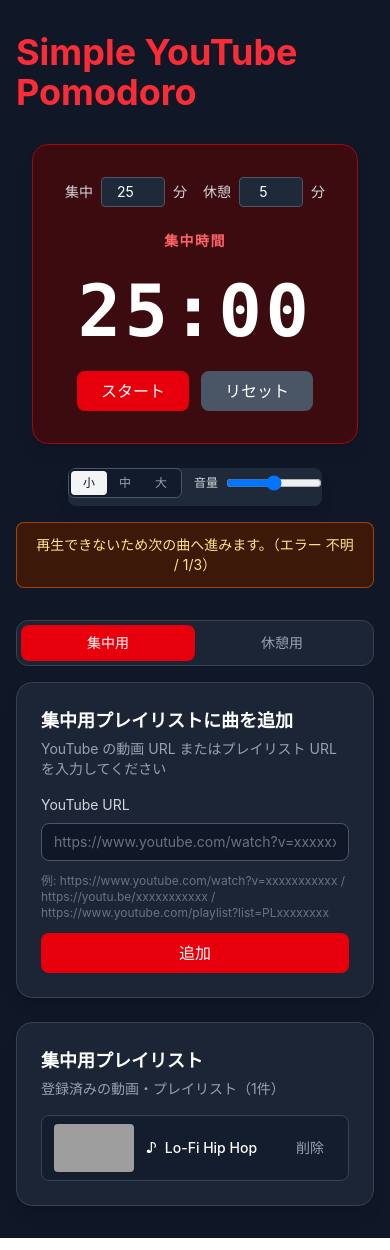
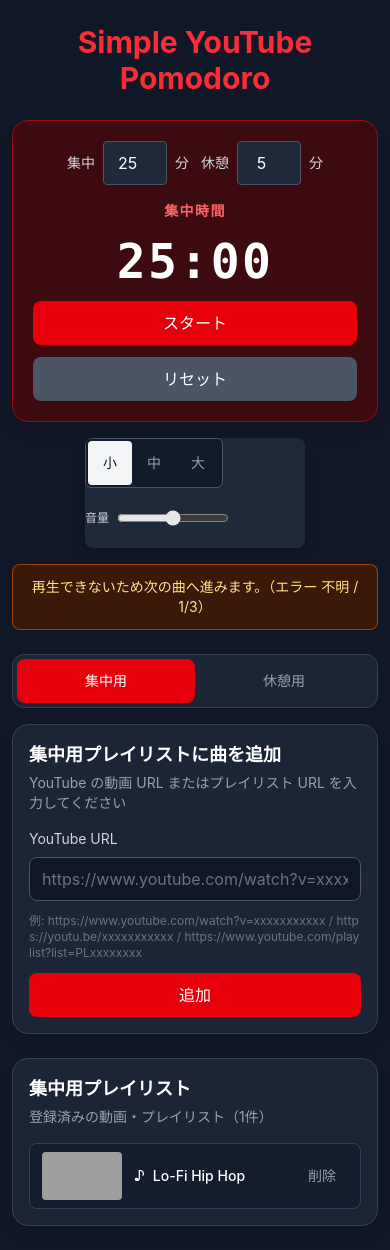
Before and after one commit to takato0718/pomodoro, a React (Vite) app: page / in a window 390 px wide. Built offline with nearby package versions, Linux system fonts and the light colour scheme; grey boxes are pictures that could not be loaded.

Commit message:
レスポンシブ対応スマホ、タブレット、PC

```diff
--- a/index.html
+++ b/index.html
@@ -3,7 +3,7 @@
   <head>
     <meta charset="UTF-8" />
     <link rel="icon" type="image/svg+xml" href="/favicon.svg" />
-    <meta name="viewport" content="width=device-width, initial-scale=1.0" />
+    <meta name="viewport" content="width=device-width, initial-scale=1.0, viewport-fit=cover" />
     <title>Simple YouTube Pomodoro</title>
   </head>
   <body>
--- a/src/App.jsx
+++ b/src/App.jsx
@@ -277,12 +277,12 @@ function App() {
   );
 
   return (
-    <div className="flex min-h-screen flex-col items-center justify-center bg-gray-900 px-4 py-8 text-white">
-      <h1 className="mb-8 text-4xl font-bold text-red-500">
+    <div className="flex min-h-screen flex-col items-center justify-center bg-gray-900 px-3 py-6 text-white sm:px-4 sm:py-8">
+      <h1 className="mb-6 text-center text-3xl font-bold text-red-500 sm:mb-8 sm:text-4xl">
         Simple YouTube Pomodoro
       </h1>
 
-      <div className="flex w-full max-w-5xl flex-col items-center gap-6 lg:flex-row lg:items-start lg:justify-center">
+      <div className="flex w-full max-w-5xl flex-col items-center gap-4 sm:gap-6 lg:flex-row lg:items-start lg:justify-center">
         <Timer
           mode={mode}
           remainingSeconds={remainingSeconds}
@@ -320,7 +320,7 @@ function App() {
       )}
 
       <div
-        className="mt-8 flex w-full max-w-xl rounded-xl border border-gray-700 bg-gray-800/80 p-1"
+        className="mt-6 flex w-full max-w-xl rounded-xl border border-gray-700 bg-gray-800/80 p-1 sm:mt-8"
         role="tablist"
         aria-label="編集するプレイリスト"
       >
@@ -337,7 +337,7 @@ function App() {
               role="tab"
               aria-selected={isActive}
               onClick={() => setEditTarget(target)}
-              className={`flex-1 rounded-lg px-4 py-2 text-sm font-medium transition ${
+              className={`min-h-11 flex-1 rounded-lg px-3 py-2.5 text-sm font-medium transition sm:px-4 ${
                 isActive
                   ? activeClass
                   : 'text-gray-400 hover:bg-gray-700/60 hover:text-white'
--- a/src/components/Player.jsx
+++ b/src/components/Player.jsx
@@ -339,10 +339,10 @@ const Player = forwardRef(function Player(
     <div
       className={
         size === PLAYER_SIZES.LARGE
-          ? 'fixed inset-0 z-50 flex flex-col bg-black/95 p-3'
+          ? 'fixed inset-0 z-50 flex flex-col bg-black/95 p-3 pt-[max(0.75rem,env(safe-area-inset-top))] pb-[max(0.75rem,env(safe-area-inset-bottom))]'
           : size === PLAYER_SIZES.MEDIUM
-            ? 'fixed inset-x-0 bottom-0 z-40 flex h-[50vh] min-h-[248px] flex-col border-t border-gray-700 bg-gray-950/95 p-3 shadow-2xl'
-            : 'shrink-0 overflow-hidden rounded-lg bg-gray-800 shadow-lg'
+            ? 'fixed inset-x-0 bottom-0 z-40 flex h-[40vh] min-h-[248px] flex-col border-t border-gray-700 bg-gray-950/95 p-3 pb-[max(0.75rem,env(safe-area-inset-bottom))] shadow-2xl sm:h-[50vh]'
+            : 'w-full max-w-[220px] shrink-0 overflow-hidden rounded-lg bg-gray-800 shadow-lg sm:w-auto sm:max-w-none'
       }
       style={
         size === PLAYER_SIZES.SMALL
@@ -351,9 +351,9 @@ const Player = forwardRef(function Player(
       }
       aria-label="YouTube プレイヤー"
     >
-      <div className="mb-2 flex flex-wrap items-center gap-3">
+      <div className="mb-2 flex flex-wrap items-center gap-2 sm:gap-3">
         <PlayerSizeControls size={size} onChange={onSizeChange} />
-        <label className="flex items-center gap-2 text-xs text-gray-300">
+        <label className="flex min-h-11 items-center gap-2 text-xs text-gray-300 sm:min-h-0">
           <span>音量</span>
           <input
             type="range"
@@ -361,14 +361,14 @@ const Player = forwardRef(function Player(
             max={100}
             value={volume}
             onChange={(event) => onVolumeChange(Number(event.target.value))}
-            className="w-24"
+            className="h-11 w-28 accent-gray-200 sm:h-auto sm:w-24"
           />
         </label>
         {size !== PLAYER_SIZES.SMALL && (
           <button
             type="button"
             onClick={() => onSizeChange(PLAYER_SIZES.SMALL)}
-            className="ml-auto rounded-md border border-gray-600 px-2 py-1 text-xs text-gray-200 transition hover:bg-gray-800"
+            className="ml-auto min-h-11 rounded-md border border-gray-600 px-3 py-2 text-sm text-gray-200 transition hover:bg-gray-800 sm:min-h-0 sm:px-2 sm:py-1 sm:text-xs"
           >
             タイマー表示に戻す
           </button>
--- a/src/components/PlayerSizeControls.jsx
+++ b/src/components/PlayerSizeControls.jsx
@@ -19,7 +19,7 @@ function PlayerSizeControls({ size, onChange }) {
             type="button"
             aria-pressed={isActive}
             onClick={() => onChange(value)}
-            className={`min-w-9 rounded px-2 py-1 text-xs font-medium transition ${
+            className={`min-h-11 min-w-11 rounded px-3 py-2 text-sm font-medium transition sm:min-h-9 sm:min-w-9 sm:px-2 sm:py-1 sm:text-xs ${
               isActive
                 ? 'bg-gray-100 text-gray-900'
                 : 'text-gray-400 hover:bg-gray-700/80 hover:text-white'
--- a/src/components/PlaylistForm.jsx
+++ b/src/components/PlaylistForm.jsx
@@ -56,7 +56,7 @@ function PlaylistForm({ playlistLabel, accent = 'focus', onAddTrack }) {
   };
 
   return (
-    <section className="mt-4 w-full max-w-xl rounded-2xl border border-gray-700 bg-gray-800/80 p-6 shadow-lg">
+    <section className="mt-4 w-full max-w-xl rounded-2xl border border-gray-700 bg-gray-800/80 p-4 shadow-lg sm:p-6">
       <h2 className="mb-1 text-lg font-semibold text-white">
         {playlistLabel}プレイリストに曲を追加
       </h2>
@@ -69,6 +69,9 @@ function PlaylistForm({ playlistLabel, accent = 'focus', onAddTrack }) {
           <span>YouTube URL</span>
           <input
             type="url"
+            inputMode="url"
+            enterKeyHint="done"
+            autoComplete="url"
             value={url}
             onChange={(event) => {
               setUrl(event.target.value);
@@ -77,11 +80,11 @@ function PlaylistForm({ playlistLabel, accent = 'focus', onAddTrack }) {
               }
             }}
             placeholder={URL_EXAMPLES[0]}
-            className={`rounded-lg border border-gray-600 bg-gray-900 px-3 py-2 text-white placeholder:text-gray-500 focus:outline-none ${focusBorderClass}`}
+            className={`min-h-11 rounded-lg border border-gray-600 bg-gray-900 px-3 py-2 text-base text-white placeholder:text-gray-500 focus:outline-none sm:text-sm ${focusBorderClass}`}
           />
         </label>
 
-        <p className="text-xs text-gray-500">
+        <p className="break-all text-xs text-gray-500">
           例: {URL_EXAMPLES.join(' / ')}
         </p>
 
@@ -99,7 +102,7 @@ function PlaylistForm({ playlistLabel, accent = 'focus', onAddTrack }) {
 
         <button
           type="submit"
-          className={`rounded-lg px-4 py-2 font-medium text-white transition ${submitButtonClass}`}
+          className={`min-h-11 rounded-lg px-4 py-2.5 font-medium text-white transition ${submitButtonClass}`}
         >
           追加
         </button>
--- a/src/components/Timer.jsx
+++ b/src/components/Timer.jsx
@@ -10,13 +10,13 @@ const MODE_STYLES = {
     section: 'border border-red-800 bg-red-950/80',
     label: 'text-red-400',
     labelText: '集中時間',
-    startButton: 'bg-red-600 hover:bg-red-500',
+    startButton: 'bg-red-600 hover:bg-red-500 active:bg-red-700',
   },
   [TIMER_MODES.BREAK]: {
     section: 'border border-green-800 bg-green-950/80',
     label: 'text-green-400',
     labelText: '休憩時間',
-    startButton: 'bg-green-600 hover:bg-green-500',
+    startButton: 'bg-green-600 hover:bg-green-500 active:bg-green-700',
   },
 };
 
@@ -35,13 +35,14 @@ function Timer({
 
   return (
     <section
-      className={`flex flex-col items-center gap-6 rounded-2xl p-8 shadow-lg transition-colors duration-500 ${styles.section}`}
+      className={`flex w-full max-w-md flex-col items-center gap-4 rounded-2xl p-5 shadow-lg transition-colors duration-500 sm:gap-6 sm:p-8 ${styles.section}`}
     >
-      <div className="flex flex-wrap items-center justify-center gap-4 text-sm text-gray-300">
-        <label className="flex items-center gap-2">
+      <div className="flex flex-wrap items-center justify-center gap-3 text-sm text-gray-300 sm:gap-4">
+        <label className="flex min-h-11 items-center gap-2">
           <span>集中</span>
           <input
             type="number"
+            inputMode="numeric"
             min={MIN_TIMER_MINUTES}
             max={MAX_TIMER_MINUTES}
             value={settings.focusTime}
@@ -49,14 +50,15 @@ function Timer({
             onChange={(event) =>
               onSettingsChange({ focusTime: Number(event.target.value) })
             }
-            className="w-16 rounded border border-gray-600 bg-gray-800 px-2 py-1 text-center text-white disabled:opacity-50"
+            className="h-11 w-16 rounded border border-gray-600 bg-gray-800 px-2 text-center text-base text-white disabled:opacity-50 sm:h-9 sm:text-sm"
           />
           <span>分</span>
         </label>
-        <label className="flex items-center gap-2">
+        <label className="flex min-h-11 items-center gap-2">
           <span>休憩</span>
           <input
             type="number"
+            inputMode="numeric"
             min={MIN_TIMER_MINUTES}
             max={MAX_TIMER_MINUTES}
             value={settings.breakTime}
@@ -64,7 +66,7 @@ function Timer({
             onChange={(event) =>
               onSettingsChange({ breakTime: Number(event.target.value) })
             }
-            className="w-16 rounded border border-gray-600 bg-gray-800 px-2 py-1 text-center text-white disabled:opacity-50"
+            className="h-11 w-16 rounded border border-gray-600 bg-gray-800 px-2 text-center text-base text-white disabled:opacity-50 sm:h-9 sm:text-sm"
           />
           <span>分</span>
         </label>
@@ -75,7 +77,7 @@ function Timer({
       </p>
 
       <p
-        className="font-mono text-7xl font-bold tabular-nums tracking-wider text-white"
+        className="font-mono text-5xl font-bold tabular-nums tracking-wider text-white sm:text-6xl md:text-7xl"
         aria-live="polite"
         aria-atomic="true"
       >
@@ -85,19 +87,19 @@ function Timer({
       {notification && (
         <p
           role="alert"
-          className="rounded-lg bg-amber-500/20 px-4 py-2 text-lg font-medium text-amber-300"
+          className="rounded-lg bg-amber-500/20 px-4 py-2 text-base font-medium text-amber-300 sm:text-lg"
         >
           {notification}
         </p>
       )}
 
-      <div className="flex gap-3">
+      <div className="flex w-full flex-col gap-3 sm:w-auto sm:flex-row">
         {!isRunning ? (
           <button
             type="button"
             onClick={start}
             disabled={remainingSeconds <= 0}
-            className={`rounded-lg px-6 py-2 font-medium text-white transition disabled:cursor-not-allowed disabled:opacity-50 ${styles.startButton}`}
+            className={`min-h-11 w-full rounded-lg px-6 py-2.5 font-medium text-white transition disabled:cursor-not-allowed disabled:opacity-50 sm:w-auto ${styles.startButton}`}
           >
             スタート
           </button>
@@ -105,7 +107,7 @@ function Timer({
           <button
             type="button"
             onClick={pause}
-            className="rounded-lg bg-yellow-600 px-6 py-2 font-medium text-white transition hover:bg-yellow-500"
+            className="min-h-11 w-full rounded-lg bg-yellow-600 px-6 py-2.5 font-medium text-white transition hover:bg-yellow-500 active:bg-yellow-700 sm:w-auto"
           >
             一時停止
           </button>
@@ -113,7 +115,7 @@ function Timer({
         <button
           type="button"
           onClick={reset}
-          className="rounded-lg bg-gray-600 px-6 py-2 font-medium text-white transition hover:bg-gray-500"
+          className="min-h-11 w-full rounded-lg bg-gray-600 px-6 py-2.5 font-medium text-white transition hover:bg-gray-500 active:bg-gray-700 sm:w-auto"
         >
           リセット
         </button>
--- a/src/components/TrackList.jsx
+++ b/src/components/TrackList.jsx
@@ -42,7 +42,7 @@ function TrackListItem({ track, onRemove }) {
         type="button"
         onClick={() => onRemove(track.uid)}
         aria-label={`「${track.title}」を削除`}
-        className="shrink-0 rounded-lg px-3 py-1.5 text-sm text-gray-400 transition hover:bg-red-900/40 hover:text-red-400"
+        className="min-h-11 shrink-0 rounded-lg px-3 py-2 text-sm text-gray-400 transition hover:bg-red-900/40 hover:text-red-400 active:bg-red-900/60"
       >
         削除
       </button>
@@ -60,7 +60,7 @@ function TrackListItem({ track, onRemove }) {
  */
 function TrackList({ playlistLabel, tracks, onRemoveTrack }) {
   return (
-    <section className="mt-6 w-full max-w-xl rounded-2xl border border-gray-700 bg-gray-800/80 p-6 shadow-lg">
+    <section className="mt-6 w-full max-w-xl rounded-2xl border border-gray-700 bg-gray-800/80 p-4 shadow-lg sm:p-6">
       <h2 className="mb-1 text-lg font-semibold text-white">
         {playlistLabel}プレイリスト
       </h2>
--- a/src/utils/constants.js
+++ b/src/utils/constants.js
@@ -41,6 +41,12 @@ export const PLAYER_SIZE_LABELS = {
 /** 中サイズ時にプレイヤーが占める画面高さの割合 */
 export const PLAYER_MEDIUM_VIEWPORT_RATIO = 0.5;
 
+/** スマホ幅での中サイズ高さ割合（タイマー領域を確保） */
+export const PLAYER_MEDIUM_VIEWPORT_RATIO_MOBILE = 0.4;
+
+/** スマホ扱いの最大幅（px）。Tailwind の sm ブレークポイントに合わせる */
+export const MOBILE_MAX_WIDTH_PX = 640;
+
 /** 全曲エラー時の最低スキップ回数（プレイリストが短い場合の下限） */
 export const MIN_PLAYBACK_ERROR_RETRIES = 3;
 
--- a/src/utils/playerLayout.js
+++ b/src/utils/playerLayout.js
@@ -1,4 +1,10 @@
-import { PLAYER_MEDIUM_VIEWPORT_RATIO, PLAYER_MIN_SIZE, PLAYER_SIZES } from './constants.js';
+import {
+  MOBILE_MAX_WIDTH_PX,
+  PLAYER_MEDIUM_VIEWPORT_RATIO,
+  PLAYER_MEDIUM_VIEWPORT_RATIO_MOBILE,
+  PLAYER_MIN_SIZE,
+  PLAYER_SIZES,
+} from './constants.js';
 
 /**
  * 表示サイズに応じた YouTube iframe の幅・高さを返す
@@ -8,21 +14,29 @@ import { PLAYER_MEDIUM_VIEWPORT_RATIO, PLAYER_MIN_SIZE, PLAYER_SIZES } from './c
  */
 export function getPlayerFrameSize(size, viewport = getViewportSize()) {
   const { width: vw, height: vh } = viewport;
+  const isMobile = vw < MOBILE_MAX_WIDTH_PX;
 
   if (size === PLAYER_SIZES.MEDIUM) {
-    const chromeHeight = 52;
-    const width = Math.max(PLAYER_MIN_SIZE, vw - 32);
+    const chromeHeight = isMobile ? 64 : 52;
+    const ratio = isMobile
+      ? PLAYER_MEDIUM_VIEWPORT_RATIO_MOBILE
+      : PLAYER_MEDIUM_VIEWPORT_RATIO;
+    const width = Math.max(PLAYER_MIN_SIZE, vw - (isMobile ? 16 : 32));
     const height = Math.max(
       PLAYER_MIN_SIZE,
-      Math.floor(vh * PLAYER_MEDIUM_VIEWPORT_RATIO) - chromeHeight,
+      Math.floor(vh * ratio) - chromeHeight,
     );
     return { width, height };
   }
 
   if (size === PLAYER_SIZES.LARGE) {
-    const chromeHeight = 56;
-    const width = Math.max(PLAYER_MIN_SIZE, vw - 24);
-    const height = Math.max(PLAYER_MIN_SIZE, vh - chromeHeight - 24);
+    const chromeHeight = isMobile ? 72 : 56;
+    const horizontalPad = isMobile ? 16 : 24;
+    const width = Math.max(PLAYER_MIN_SIZE, vw - horizontalPad);
+    const height = Math.max(
+      PLAYER_MIN_SIZE,
+      vh - chromeHeight - (isMobile ? 16 : 24),
+    );
     return { width, height };
   }
 
```
